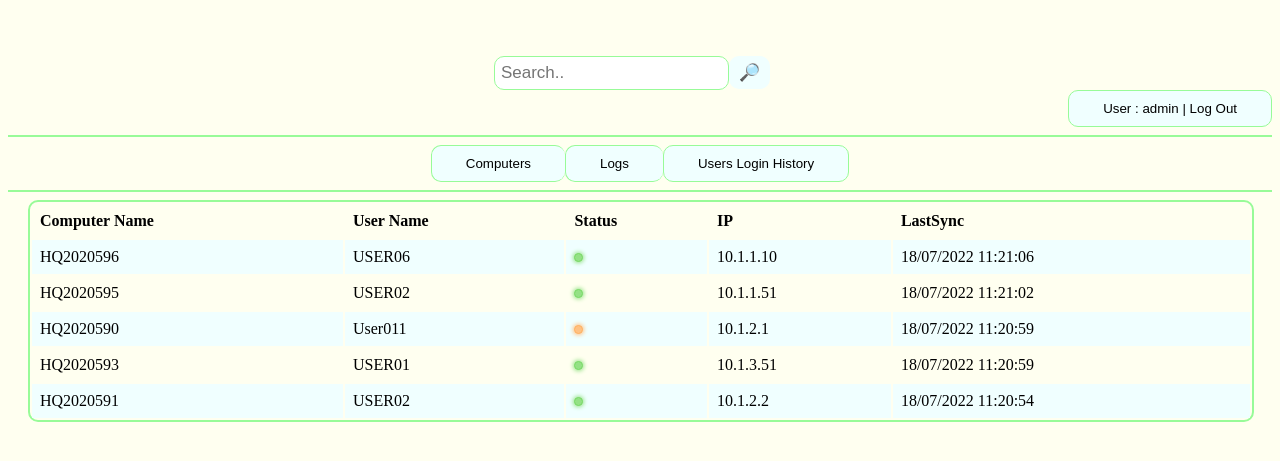
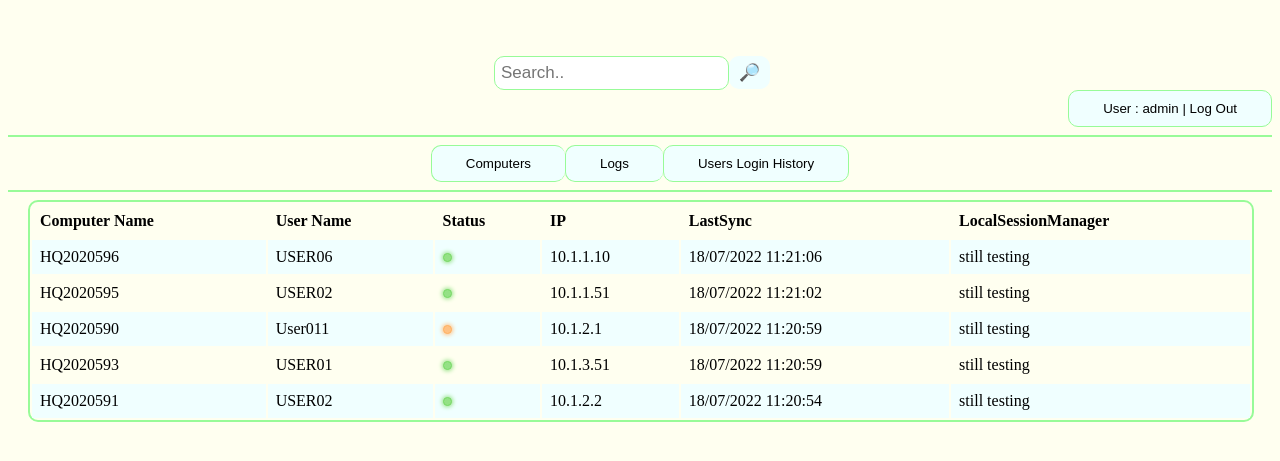
Before and after one commit to YazidEl7/Info_Project, a Django app: page /Home/ in a window 1280 px wide. Shown: the part 101-562 px from the top of the page. Run offline with Django 3.2, Linux system fonts and the light colour scheme; a user stored in the database is signed in; data comes from the database, SQL or seed files in the repository; some web fonts are replaced.

Commit message:
Update data.html

```diff
--- a/HelpSelf/HelpInfo/templates/HelpInfo/data.html
+++ b/HelpSelf/HelpInfo/templates/HelpInfo/data.html
@@ -10,6 +10,7 @@
             <th class="data-header">Status</th>
             <th class="data-header">IP</th>
             <th class="data-header">LastSync</th>
+            <th class="data-header">LocalSessionManager</th>
          </tr>
             {% for i in Computers %}
          <tr class="data-line" id="investigate" onclick="window.location.href = '/C_H/{{i.comp.comp_name}}';">
@@ -22,6 +23,7 @@
                 {% endif %}
             <td class="data-data">{{i.ip.ip}}</td>
             <td class="data-data">{{i.logged_on}}</td>
+             <td class="data-data">still testing</td>
          </tr>
             {% endfor %}
      </table>
```
